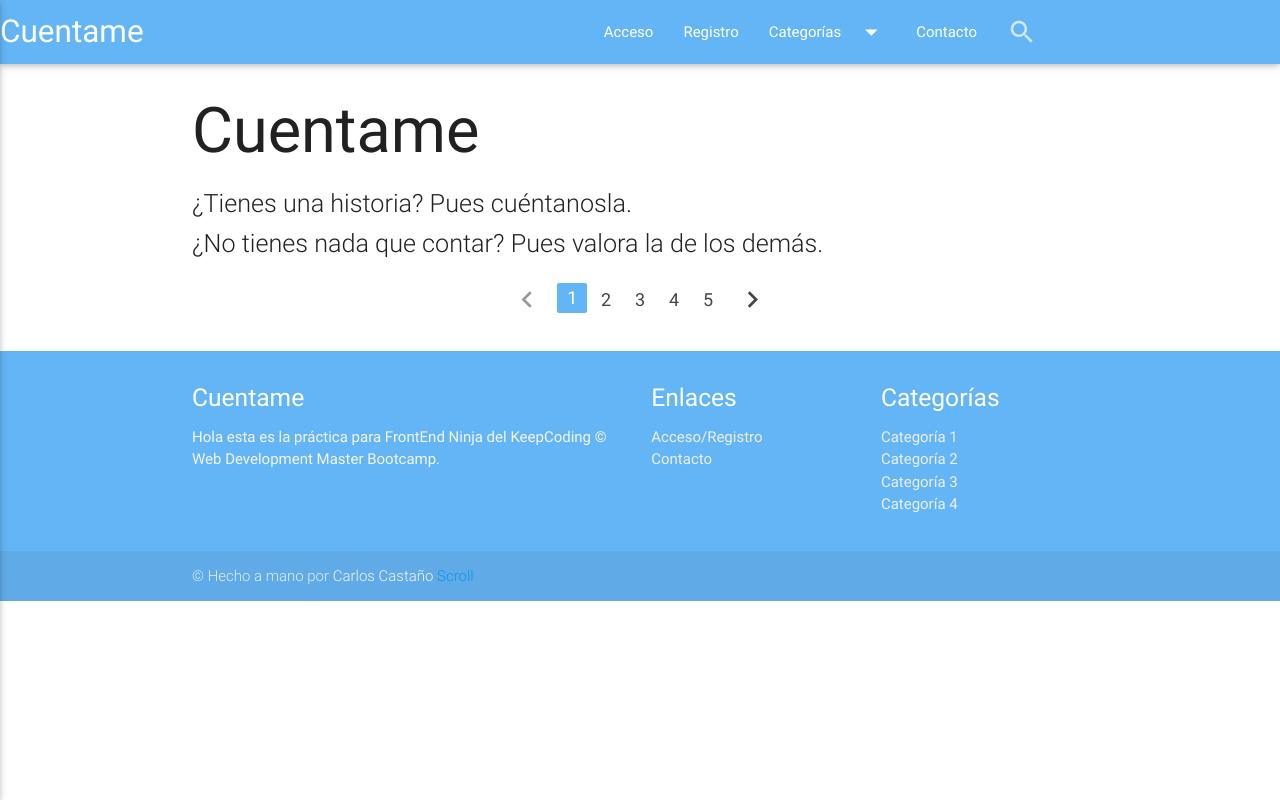
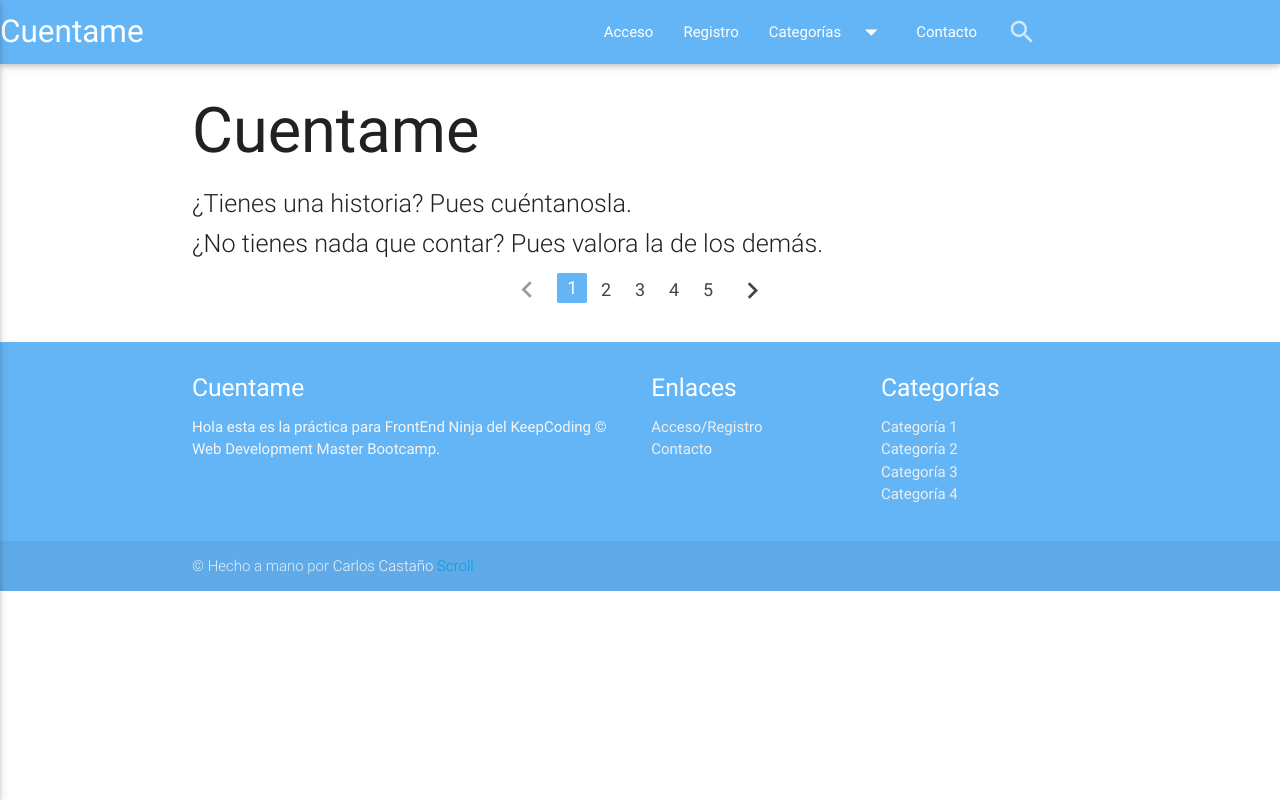
Before and after one commit to es11400/PRACTICA, a website with bundled scripts: page index.html in a window 1280 px wide. Built offline with nearby package versions, Linux system fonts and the light colour scheme; files whose address does not match are found by name.

Commit message:
ahora cargamos el inicio dinamicamente

```diff
--- a/index.html
+++ b/index.html
@@ -2,7 +2,7 @@
   <html>
     <head>
       <meta charset="UTF-8">
-      <title>11400.es</title>
+      <title>Cuentame</title>
       <link type="text/css" rel="stylesheet" href="dist/css/style.css"  media="screen,projection"/>
       <meta name="viewport" content="width=device-width, user-scalable=no, initial-scale=1.0, maximum-scale=1.0"/>
     </head>
@@ -69,31 +69,9 @@
         </div>
       </header>
 
-      <section>
-        <div class="container">
-          <h1>Cuentame</h1>
-          <h5 class="flow-text">¿Tienes una historia? Pues cuéntanosla.</h5>
-          <h5 class="flow-text">¿No tienes nada que contar? Pues valora la de los demás.</h5>
-        </div>
-      </section>
+      <div class="inicio"></div>
+      <div class="pag_entrada"></div>
 
-    <section class="container listado-entradas">
-
-    </section>
-
-    <section>
-      <div class="container center-align">
-        <ul class="pagination">
-          <li class="disabled"><a href="#!"><i class="material-icons">chevron_left</i></a></li>
-          <li class="active"><a href="#!">1</a></li>
-          <li class="waves-effect"><a href="#!">2</a></li>
-          <li class="waves-effect"><a href="#!">3</a></li>
-          <li class="waves-effect"><a href="#!">4</a></li>
-          <li class="waves-effect"><a href="#!">5</a></li>
-          <li class="waves-effect"><a href="#!"><i class="material-icons">chevron_right</i></a></li>
-        </ul>
-      </div>
-    </section>
       <section>
         <footer class="page-footer">
           <div class="container">
--- a/src/js/inicio.js
+++ b/src/js/inicio.js
@@ -1,5 +1,30 @@
 var cargarEntradas = require('./cargarEntradas');
 var cargarDatosEntrada = require("./cargarDatosPrueba");
+
+var html  = '<section>';
+    html += ' <div class="container">';
+    html += '    <h1>Cuentame</h1>';
+    html += '    <h5 class="flow-text">¿Tienes una historia? Pues cuéntanosla.</h5>';
+    html += '    <h5 class="flow-text">¿No tienes nada que contar? Pues valora la de los demás.</h5>';
+    html += ' </div>';
+    html += '</section>';
+
+    html += '<section class="container listado-entradas"></section>';
+    html += '<section>';
+    html += ' <div class="container center-align">';
+    html += '    <ul class="pagination">';
+    html += '        <li class="disabled"><a href="#!"><i class="material-icons">chevron_left</i></a></li>';
+    html += '        <li class="active"><a href="#!">1</a></li>';
+    html += '        <li class="waves-effect"><a href="#!">2</a></li>';
+    html += '        <li class="waves-effect"><a href="#!">3</a></li>';
+    html += '        <li class="waves-effect"><a href="#!">4</a></li>';
+    html += '        <li class="waves-effect"><a href="#!">5</a></li>';
+    html += '        <li class="waves-effect"><a href="#!"><i class="material-icons">chevron_right</i></a></li>';
+    html += '    </ul>';
+    html += ' </div>';
+    html += '</section>';
+
+    $('.inicio').append(html);
 
 if (typeof(Storage) !== "undefined") {
 
@@ -12,9 +37,6 @@
         cargarDatosEntrada.cargar();
         cargarEntradas.cargar("");
     }
-
-
-//var size = Number(localStorage.getItem("pageSize"));
 } else {
     console.error("El navegador no soporta Web Storage");
 }
--- a/src/js/ui.js
+++ b/src/js/ui.js
@@ -42,7 +42,7 @@
 	cargarEntradas.cargar("Videos");
 });
 /* MARCAMOS/DESMARCAMOS COMO FAVORITOS Y LO ALMACENAMOS O QUITAMOS EN LA LOCALSTORAGE */
-$(".listado-entradas").on("click", ".favorito", function(){
+$(".inicio").on("click", ".favorito", function(){
     var self = this;
     var EntradaId = $(this).data("id");
     var posicion = 0;
--- a/src/scss/_ui.scss
+++ b/src/scss/_ui.scss
@@ -27,6 +27,7 @@
 	padding: 10px;
 	right: 0;
 	border-radius: 50%;
+	cursor: pointer;
 	&.no-fav {
 		color: gray;
 	}
```
Also changed, not shown: dist/css/style.css, dist/js/app.js, 2 other files. Lines whose indentation alone changed are shown as unchanged.
